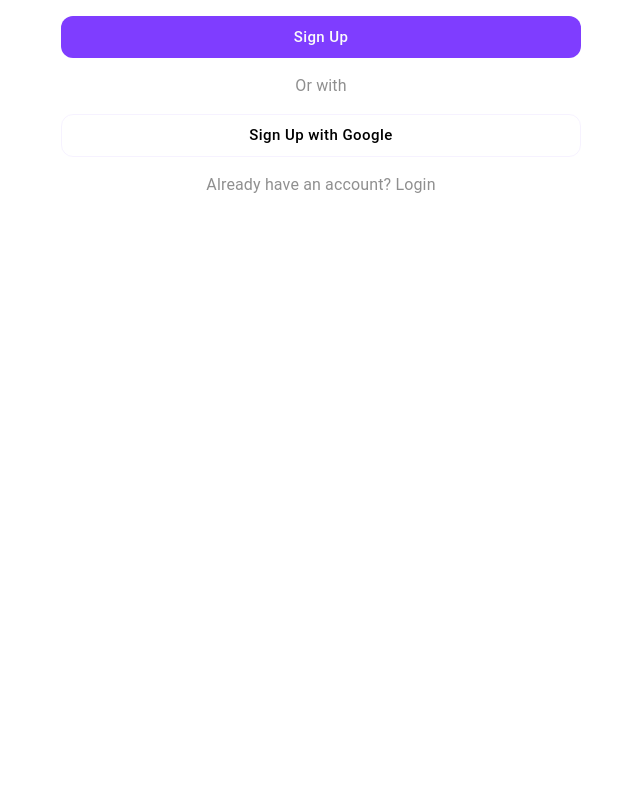
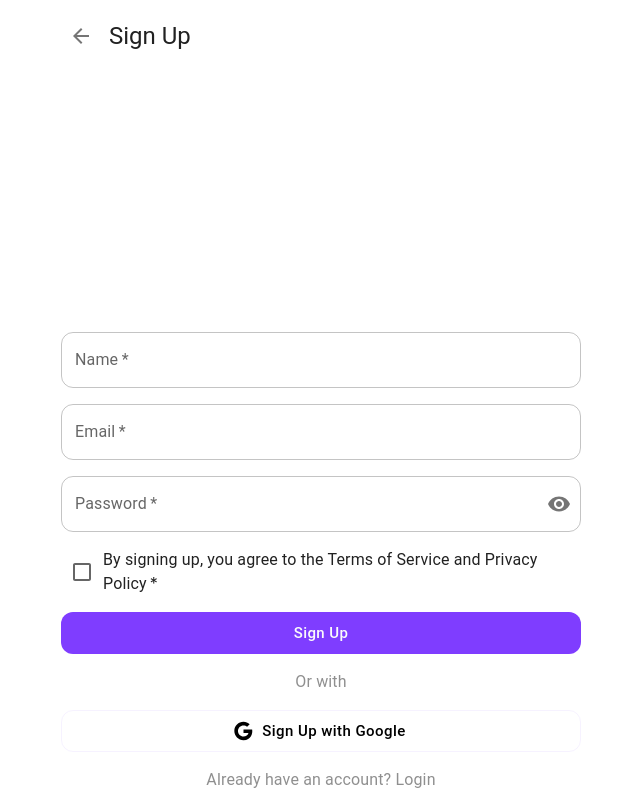
Before and after one commit to frontend-from-0/montra-client, a React (Create React App) app: page /onboarding/sign-up in a window 1280 px wide. Shown: the whole page, without its empty margins (319-959 px from the left). Built offline with nearby package versions, Linux system fonts and the light colour scheme.

Commit message:
add form inputs

```diff
--- a/src/modules/onboarding/signup/index.tsx
+++ b/src/modules/onboarding/signup/index.tsx
@@ -1,8 +1,22 @@
-import { Stack, Button } from '@mui/material';
-import Link from '@mui/material/Link';
+import {
+  Stack,
+  Button,
+  TextField,
+  Checkbox,
+  FormControlLabel,
+  InputAdornment,
+  IconButton,
+  Typography,
+} from '@mui/material';
 import { Paper } from '../../../shared-components/Paper/Paper';
 import { styled, Theme } from '@mui/material/styles';
 import { Regular1 } from '../../../shared-components/Regular1';
+import GoogleIcon from '@mui/icons-material/Google';
+import React, { useState } from 'react';
+import Visibility from '@mui/icons-material/Visibility';
+import VisibilityOff from '@mui/icons-material/VisibilityOff';
+import Link from '@mui/material/Link';
+import ArrowBack from '@mui/icons-material/ArrowBack';
 
 const StyledDiv = styled(`div`)(({ theme }: { theme: Theme }) => ({
   display: 'flex',
@@ -12,11 +26,65 @@ const StyledDiv = styled(`div`)(({ theme }: { theme: Theme }) => ({
 }));
 
 export const SignUp = () => {
+  const [showPassword, setShowPassword] = useState(false);
+
+  const handleClickShowPassword = () => {
+    setShowPassword(!showPassword);
+  };
+
+  const handleMouseDownPassword = (
+    event: React.MouseEvent<HTMLButtonElement>,
+  ) => {
+    event.preventDefault();
+  };
+  const handleSubmit = (event: React.FormEvent<HTMLFormElement>) => {
+    event.preventDefault();
+  };
   return (
     <Paper>
       <StyledDiv>
+        <Stack direction='row' alignItems='center' spacing={1} sx={{ mb: 2 }}>
+          <IconButton
+            aria-label='introduction'
+            component='a'
+            href='/onboarding/introduction'
+          >
+            <ArrowBack />
+          </IconButton>
+          <Typography variant='h5' component='h1'>
+            Sign Up
+          </Typography>
+        </Stack>
+        <form onSubmit={handleSubmit}>
           <Stack spacing={2} direction='column'>
+            <TextField label='Name' variant='outlined' required />
+            <TextField label='Email' type='email' variant='outlined' required />
+            <TextField
+              label='Password'
+              type={showPassword ? 'text' : 'password'}
+              variant='outlined'
+              required
+              InputProps={{
+                endAdornment: (
+                  <InputAdornment position='end'>
+                    <IconButton
+                      aria-label='toggle password visibility'
+                      onClick={handleClickShowPassword}
+                      onMouseDown={handleMouseDownPassword}
+                      edge='end'
+                    >
+                      {showPassword ? <VisibilityOff /> : <Visibility />}
+                    </IconButton>
+                  </InputAdornment>
+                ),
+              }}
+            />
+            <FormControlLabel
+              control={<Checkbox required />}
+              label='By signing up, you agree to the Terms of Service and Privacy Policy'
+            />
             <Button
+              type='submit'
               color='primary'
               variant='contained'
               size='large'
@@ -27,6 +95,7 @@ export const SignUp = () => {
             </Button>
             <Regular1>Or with</Regular1>
             <Button
+              startIcon={<GoogleIcon />}
               color='secondary'
               variant='outlined'
               size='large'
@@ -37,6 +106,7 @@ export const SignUp = () => {
             </Button>
             <Regular1>Already have an account? Login</Regular1>
           </Stack>
+        </form>
       </StyledDiv>
     </Paper>
   );
```
Lines whose indentation alone changed are shown as unchanged.
